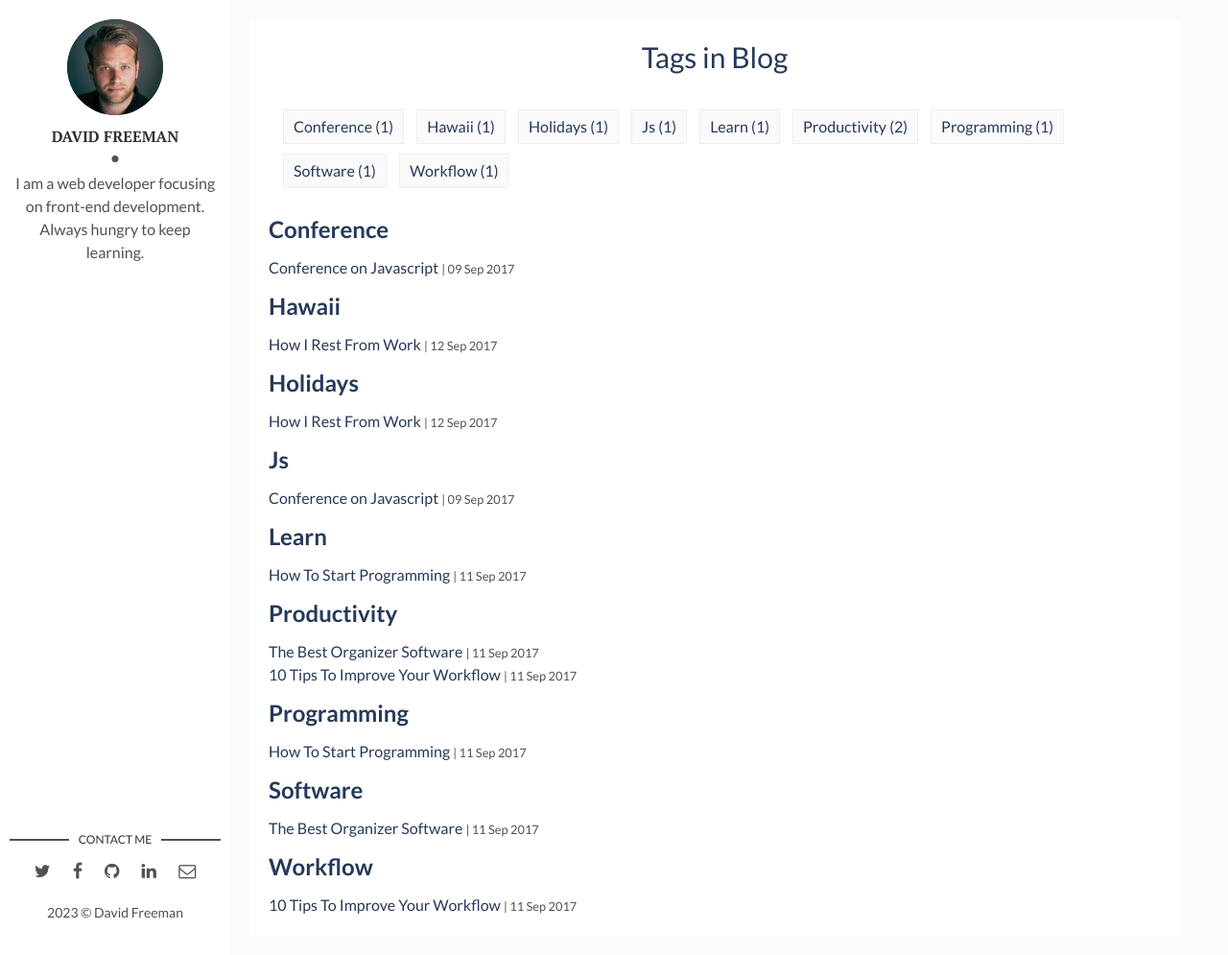
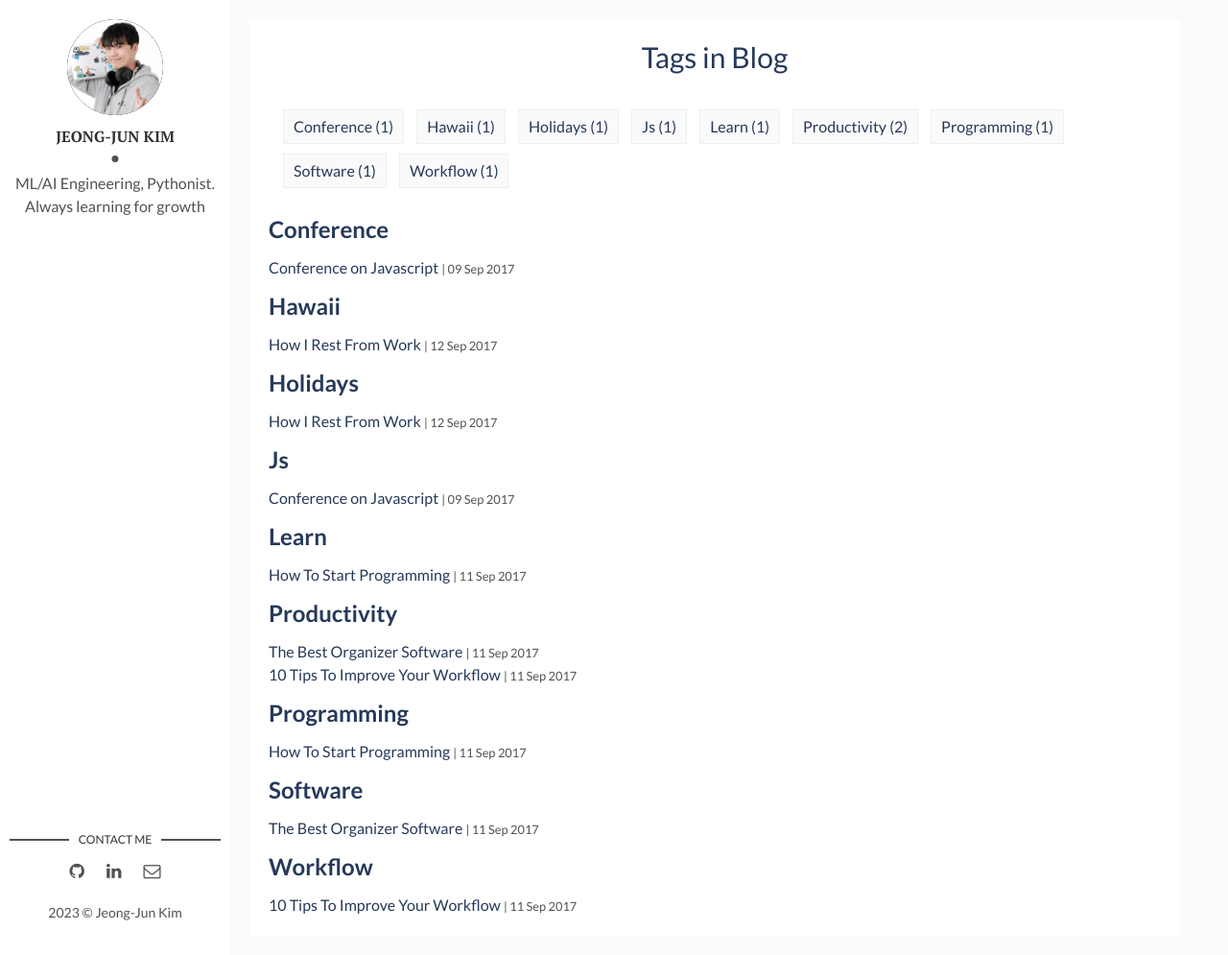
Before and after one commit to Two-Jay/Two-Jay.github.io, a Jekyll site: the page built from tags.html, in a window 1280 px wide and 995 px high. Shown: the whole window at 96% size. Built offline with Jekyll 4.4.1, drawn with Linux system fonts in a browser that asks for light colours.

Commit message:
config update

```diff
--- a/_config.yml
+++ b/_config.yml
@@ -1,4 +1,4 @@
-title: Hello, world! I'm David Freeman
+title: Two-Jay의 블로그
 description: > # this means to ignore newlines until "baseurl:"
   Write an awesome description for your new site here. You can edit this
   line in _config.yml. It will appear in your document head meta (for
@@ -9,14 +9,12 @@ url: "https://two-jay.github.io" # the base hostname & protocol for your site, e
 site-twitter: #if your site has a twitter account, enter it here
 
 # Author Settings
-author: David Freeman # add your name
-author-img: david-freeman.jpg # add your photo
-about-author: I am a web developer focusing on front-end development. Always hungry to keep learning. # add description
-social-twitter: # add your Twitter handle
-social-facebook: # add your Facebook handle
-social-github: artemsheludko # add your Github handle
+author: Jeong-Jun Kim # add your name
+author-img: jekim.png # add your photo
+about-author: ML/AI Engineering, Pythonist. Always learning for growth # add description
+social-github: Two-Jay # add your Github handle
 social-linkedin: # add your Linkedin handle
-social-email: # add your Email address
+social-email: djeeee1272@gmail.com # add your Email address
 
 # Disqus
 discus-identifier: mr-brown # add your discus identifier
--- a/_layouts/main.html
+++ b/_layouts/main.html
@@ -16,16 +16,6 @@ layout: default
     <section class="contact">
       <h3 class="contact-title">Contact me</h3>
       <ul>
-        {% if site.social-twitter %}
-          <li><a href="https://twitter.com/{{ site.social-twitter }}" target="_blank"><i class="fa fa-twitter" aria-hidden="true"></i></a></li>
-        {% else %}
-          <li><a href="https://twitter.com/artemsheludko_" target="_blank"><i class="fa fa-twitter" aria-hidden="true"></i></a></li>
-        {% endif %}
-        {% if site.social-facebook %}
-          <li><a href="https://facebook.com/{{ site.social-facebook }}" target="_blank"><i class="fa fa-facebook" aria-hidden="true"></i></a></li>
-        {% else %}
-          <li><a href="https://facebook.com/" target="_blank"><i class="fa fa-facebook" aria-hidden="true"></i></a></li>
-        {% endif %}
         {% if site.social-github %}
           <li class="github"><a href="http://github.com/{{site.social-github}}" target="_blank"><i class="fa fa-github"></i></a></li>
         {% else %}
```
Also changed, not shown: assets/img/david-freeman.jpg (deleted), assets/img/jekim.png (added).
